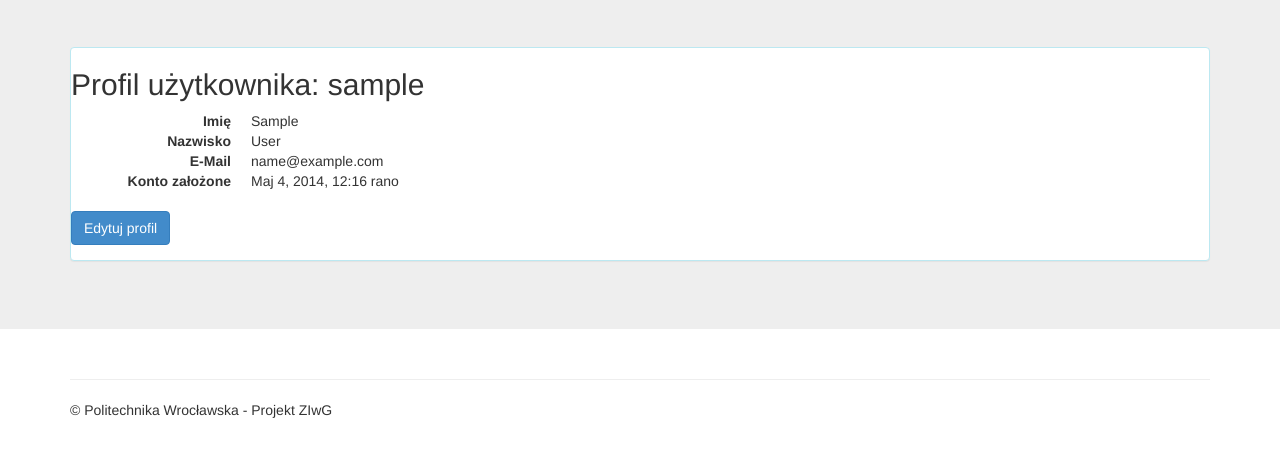
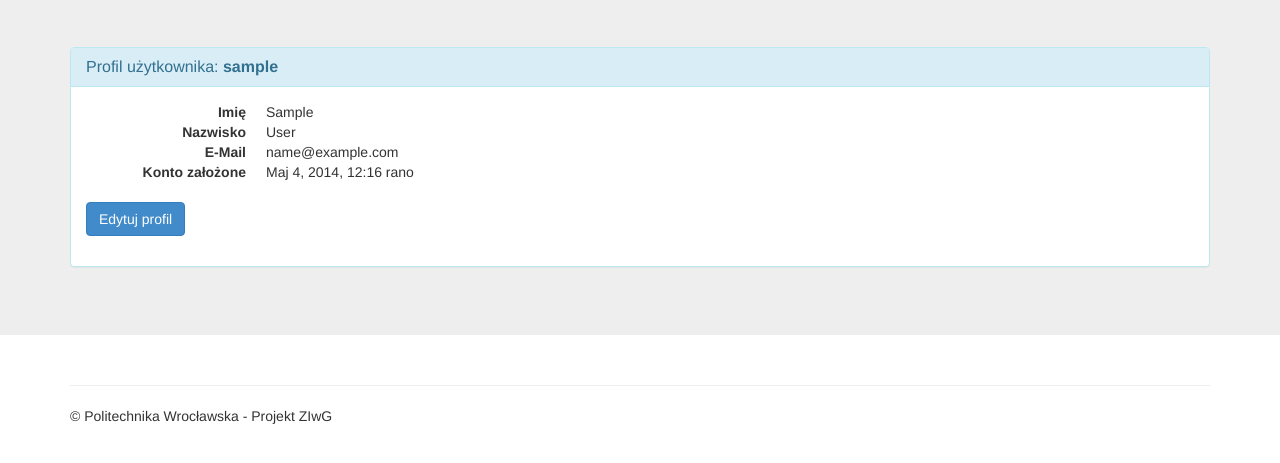
Before and after one commit to szwagier90/android_obd, a Django app: a page that uses project/android_obd/templates/android_obd/profile_detail_view.html in a window 1280 px wide. Shown: the part 51-514 px from the top of the page. Run offline with Django 3.2, Linux system fonts and the light colour scheme; the visitor is signed in with stand-in values (Sample User, id 1); data comes from the database, SQL or seed files in the repository; parts of the project's set-up code (start-up, migrations or seed data) failed here and were passed over; some libraries are stand-ins or nearby versions.

Commit message:
Upiekszona strona profilu uzytkownika

```diff
--- a/project/android_obd/templates/android_obd/profile_detail_view.html
+++ b/project/android_obd/templates/android_obd/profile_detail_view.html
@@ -6,7 +6,10 @@
 <div class="jumbotron">
 	<div class="container">
 		<div class="panel panel-info">
-			<h2>Profil użytkownika: {{ object.username }}</h2>
+			<div class="panel-heading">
+				<h3 class="panel-title">Profil użytkownika: <b>{{ object.username }}</b></h3>
+			</div>
+			<div class="panel-body">
 			<dl class="dl-horizontal">
 				<dt>Imię</dt>
 	{% if object.first_name %}
@@ -35,7 +38,5 @@
 			</div>
 		</div>
 	</div>
+</div>
 {% endblock %}
-
-{% comment %}
-{% endcomment %}
```
Lines whose indentation alone changed are shown as unchanged.
